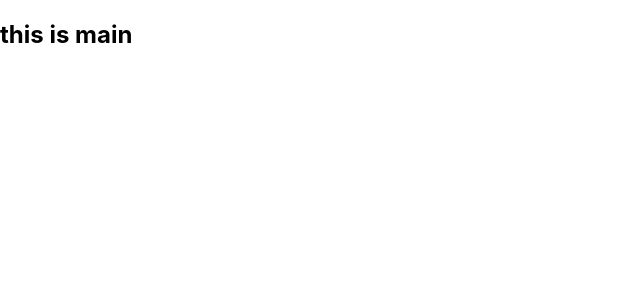
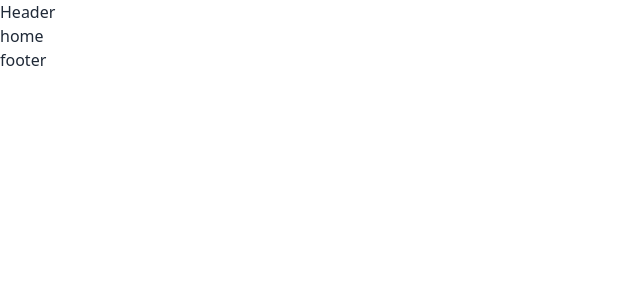
Before and after one commit to FahadMridha/service-review-client, a React (Create React App) app: page / in a window 1280 px wide. Shown: the top 300 px of the page, without its empty margins (0-640 px from the left). Built offline with nearby package versions, Linux system fonts and the light colour scheme.

Commit message:
router setting for all section

```diff
--- a/package.json
+++ b/package.json
@@ -6,6 +6,7 @@
     "@testing-library/jest-dom": "^5.16.5",
     "@testing-library/react": "^13.4.0",
     "@testing-library/user-event": "^13.5.0",
+    "daisyui": "^2.38.1",
     "react": "^18.2.0",
     "react-dom": "^18.2.0",
     "react-router-dom": "^6.4.3",
@@ -35,5 +36,8 @@
       "last 1 firefox version",
       "last 1 safari version"
     ]
+  },
+  "devDependencies": {
+    "tailwindcss": "^3.2.2"
   }
 }
--- a/src/index.css
+++ b/src/index.css
@@ -1,13 +1,3 @@
-body {
-  margin: 0;
-  font-family: -apple-system, BlinkMacSystemFont, 'Segoe UI', 'Roboto', 'Oxygen',
-    'Ubuntu', 'Cantarell', 'Fira Sans', 'Droid Sans', 'Helvetica Neue',
-    sans-serif;
-  -webkit-font-smoothing: antialiased;
-  -moz-osx-font-smoothing: grayscale;
-}
-
-code {
-  font-family: source-code-pro, Menlo, Monaco, Consolas, 'Courier New',
-    monospace;
-}
+@tailwind base;
+@tailwind components;
+@tailwind utilities;
--- a/src/layout/Main.js
+++ b/src/layout/Main.js
@@ -1,9 +1,14 @@
 import React from "react";
+import { Outlet } from "react-router-dom";
+import Footer from "../shared/footer/Footer";
+import Header from "../shared/header/Header";
 
 const Main = () => {
   return (
     <div>
-      <h2>this is main</h2>
+      <Header />
+      <Outlet />
+      <Footer />
     </div>
   );
 };
--- /dev/null
+++ b/src/pages/error/ErrorPage.js
@@ -0,0 +1,11 @@
+import React from "react";
+
+const ErrorPage = () => {
+  return (
+    <div>
+      <h3>error</h3>
+    </div>
+  );
+};
+
+export default ErrorPage;
--- /dev/null
+++ b/src/pages/home/Home.js
@@ -0,0 +1,11 @@
+import React from "react";
+
+const Home = () => {
+  return (
+    <div>
+      <h3>home</h3>
+    </div>
+  );
+};
+
+export default Home;
--- /dev/null
+++ b/src/pages/services/Services.js
@@ -0,0 +1,11 @@
+import React from "react";
+
+const Services = () => {
+  return (
+    <div>
+      <h1>Services</h1>
+    </div>
+  );
+};
+
+export default Services;
--- a/src/route/Route.js
+++ b/src/route/Route.js
@@ -1,9 +1,27 @@
 import { createBrowserRouter } from "react-router-dom";
 import Main from "../layout/Main";
+import ErrorPage from "../pages/error/ErrorPage";
+import Home from "../pages/home/Home";
+import Services from "../pages/services/Services";
 
 export const router = createBrowserRouter([
   {
     path: "/",
     element: <Main></Main>,
+    errorElement: <ErrorPage />,
+    children: [
+      {
+        path: "/",
+        element: <Home />,
+      },
+      {
+        path: "/home",
+        element: <Home />,
+      },
+      {
+        path: "/services",
+        element: <Services />,
+      },
+    ],
   },
 ]);
--- /dev/null
+++ b/src/shared/footer/Footer.js
@@ -0,0 +1,11 @@
+import React from "react";
+
+const Footer = () => {
+  return (
+    <div>
+      <h1>footer</h1>
+    </div>
+  );
+};
+
+export default Footer;
--- /dev/null
+++ b/src/shared/header/Header.js
@@ -0,0 +1,11 @@
+import React from "react";
+
+const Header = () => {
+  return (
+    <div>
+      <h1>Header</h1>
+    </div>
+  );
+};
+
+export default Header;
--- /dev/null
+++ b/tailwind.config.js
@@ -0,0 +1,8 @@
+/** @type {import('tailwindcss').Config} */
+module.exports = {
+  content: ["./src/**/*.{html,js}"],
+  theme: {
+    extend: {},
+  },
+  plugins: [require("daisyui")],
+};
```
Also changed, not shown: src/context/authProvider'/AuthPovider.js (added), src/firebase/firebase.config.js (added), 1 other file (tests, documents, lock files or other folders).
